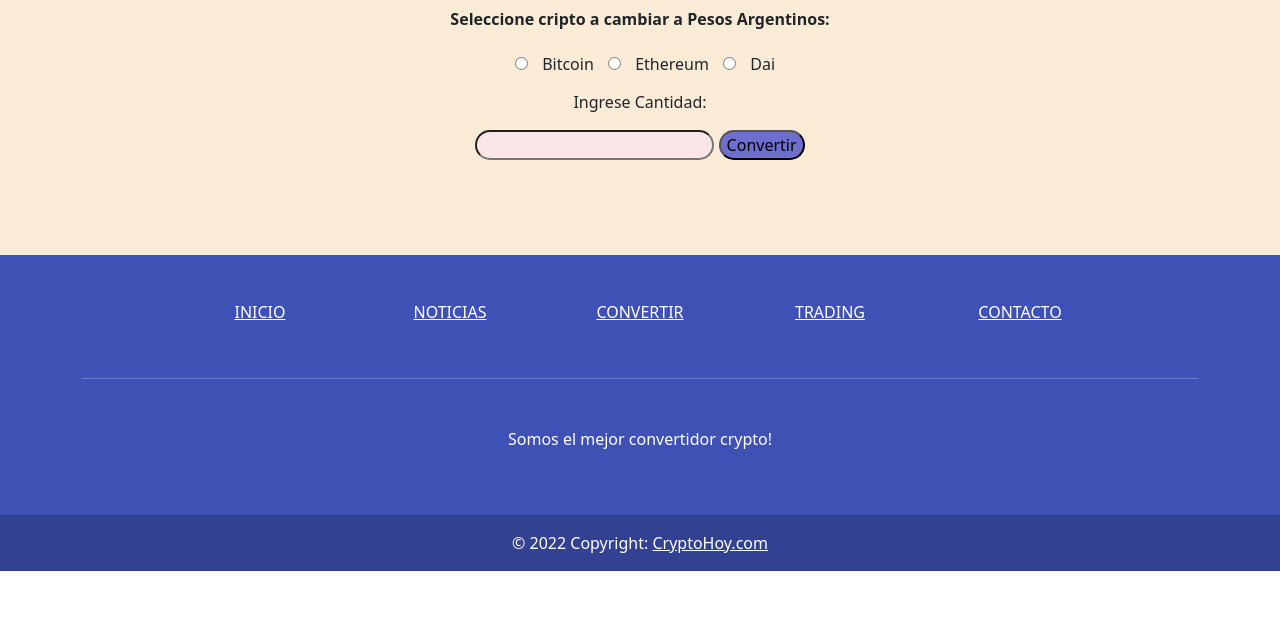
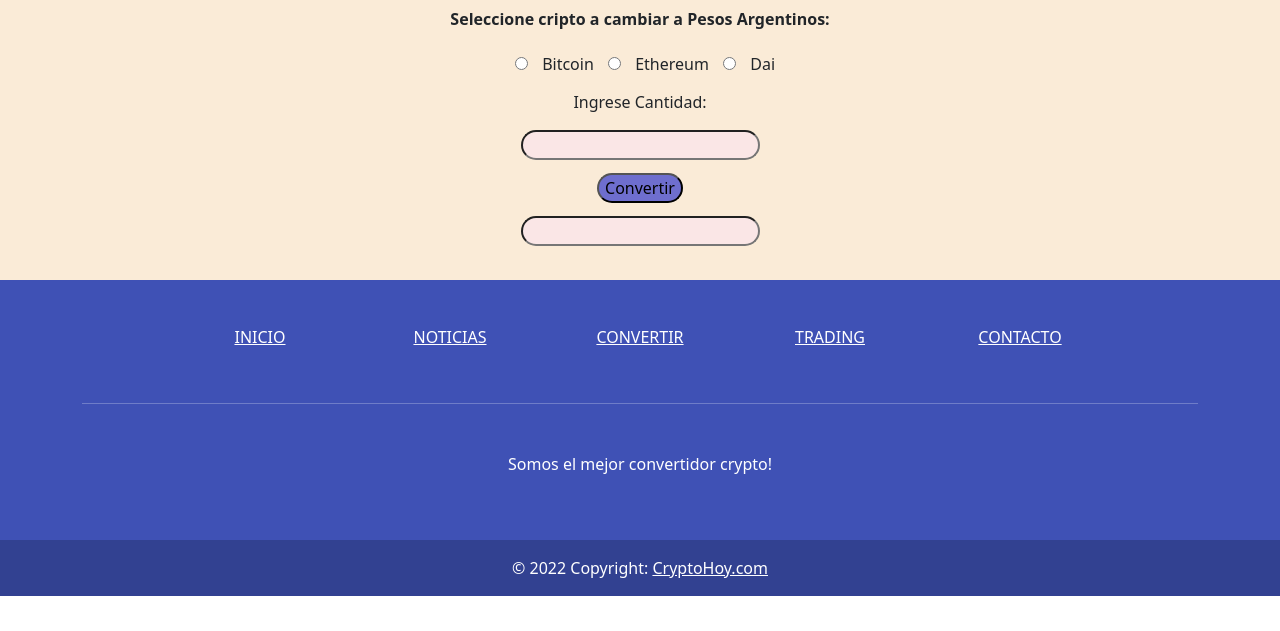
Before and after one commit to baragiolaj/preentregaBaragiolaConvertidor, a plain HTML site: page index.html in a window 1280 px wide. Shown: the part 169-800 px from the top of the page. Drawn offline with nearby package versions, Linux system fonts and the light colour scheme.

Commit message:
2do commit

```diff
--- a/index.html
+++ b/index.html
@@ -50,9 +50,13 @@
         <p class="cantidad">
             Ingrese Cantidad:
         </p>
-        <input type="number" id="cantidad">
+        <input type="number" id="cantidad"><br>
         <input type="button" name="boton" id="convertir" value="Convertir" onclick="convert()">
+        <div>
+          <input type="number" id="resultado">
+        </div>
     </form>
+
 </main>
 
 <footer>
--- a/index.js
+++ b/index.js
@@ -6,13 +6,13 @@ function convert () {
     let dai = 172;
     if (document.getElementById("bitcoin").checked){
         result = valor * bitcoin;
-        alert ("La conversión de Bitcoin a pesos es:$" + result)}
+        document.getElementById("resultado").value = result;}
         else if (document.getElementById("ethereum").checked){
             result = valor * ethereum;
-            alert ("La conversión de Ethereum a pesos es:$" + result)}
+            document.getElementById("resultado").value = result;}
         else if (document.getElementById("dai").checked){
             result = valor * dai;
-            alert ("La conversión de Dai a pesos es:$" + result)}
+            document.getElementById("resultado").value = result;}
         else {
             alert("Debes completar todos los requisitos")
         }
--- a/styles.css
+++ b/styles.css
@@ -18,6 +18,12 @@ main {
     margin-top: 10px;
 }
 
+#resultado {
+    background-color: rgb(250, 230, 230) !important;
+    border-radius: 20px;
+    margin-top: 1%;
+}
+
 #cantidad {
     background-color: rgb(250, 230, 230) !important;
     border-radius: 20px;
@@ -26,6 +32,7 @@ main {
 #convertir {
     background-color: rgb(110, 110, 206) !important;
     border-radius: 20px;
+    margin-top: 1%;
 }
 
 #bitcoin, #ethereum, #dai {
@@ -33,7 +40,7 @@ main {
 }
 
 footer {
-    margin-top: -100px;
+    margin-top: -75px;
 }
 
 /* login!!! */
```
